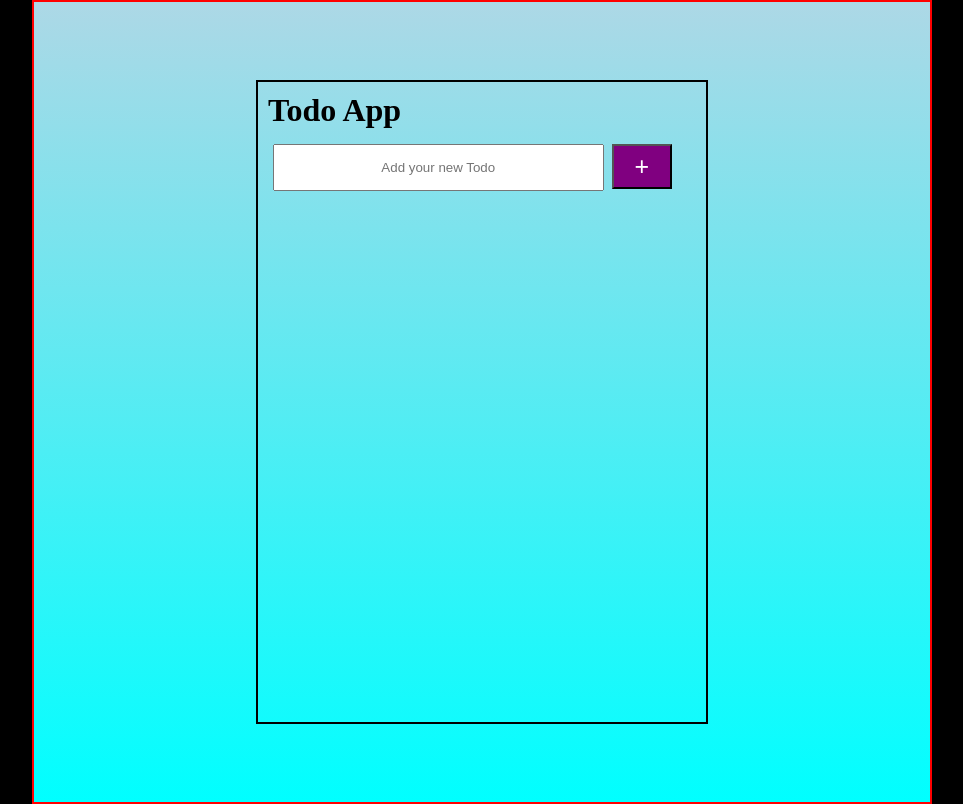
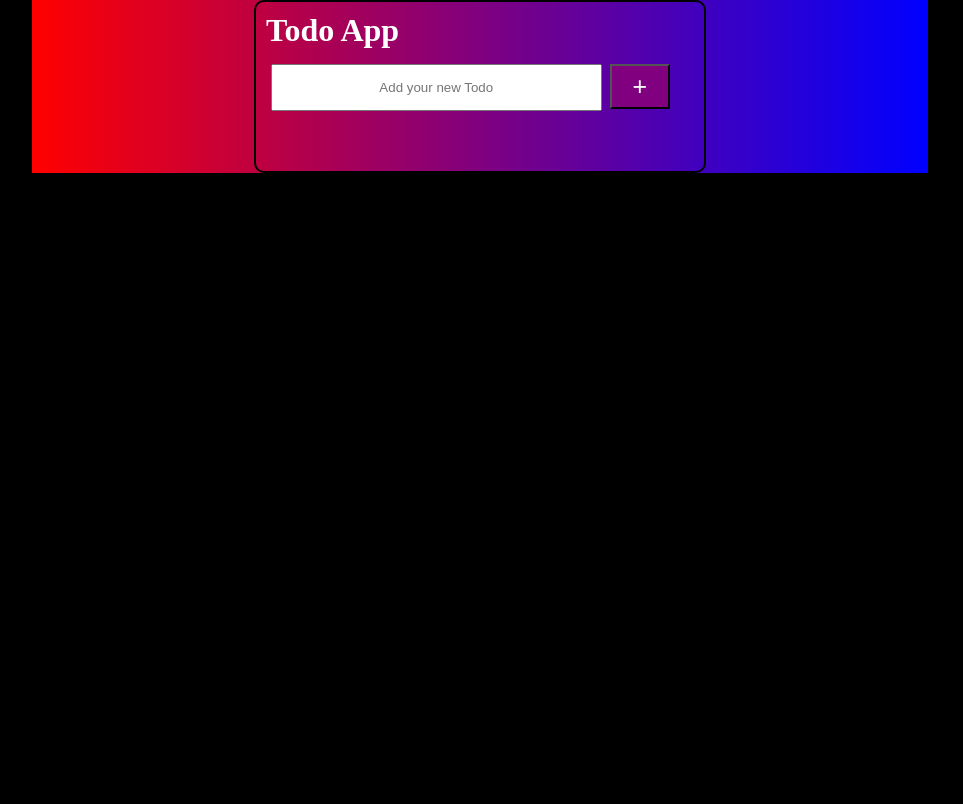
Before and after one commit to MD-Arif974/Todo_App, a plain HTML site: page index.html in a window 1280 px wide. Shown: the whole page, without its empty margins (160-1123 px from the left). Drawn offline with Linux system fonts and the light colour scheme.

Commit message:
added design

```diff
--- a/index.js
+++ b/index.js
@@ -24,6 +24,7 @@ function addTask() {
       editElem.innerText = "Edit";
       clickLI.appendChild(editElem);
       addBtn.innerText = "Add";
+      clickLI = "";
 
     } else {
       console.log(clickLI);
--- a/style.css
+++ b/style.css
@@ -7,24 +7,25 @@ body{
 
 .main-container{
     width:70%;
-    height:100vh;
-    border:2px solid red;
+    height:auto;
     display: flex;
     justify-content: center;
     align-items: center;
-    background-image: linear-gradient(to top,cyan,lightblue);
+    background-image: linear-gradient(to right,red,blue);
     position: absolute;
     left:15%;
 
 }
 .todo-container{
     width:50%;
-    height:80%;
-    border:2px solid black;
+    height:auto;
+    border: 2px solid black;
+    border-radius: 10px;
 
 }
 .todo-container h1{
     margin: 10px;
+    color:white;
 }
 .todo-input{
     width:80%;
@@ -60,7 +61,7 @@ body{
 }
 .editBtn{
     width:15%;
-    height:10%;
+    height:6%;
     background-color: green;
     color:white;
     font-size:20px;
@@ -81,6 +82,7 @@ body{
 }
 
 .todo-list li{
+    color:white;
    width:105%;
     height:45px;
     padding:10px;
@@ -92,6 +94,7 @@ body{
     font-size:20px;
     margin-left:-40px;
     margin-bottom: 5px;
+    border-radius: 10px;
 
 }
 
```
